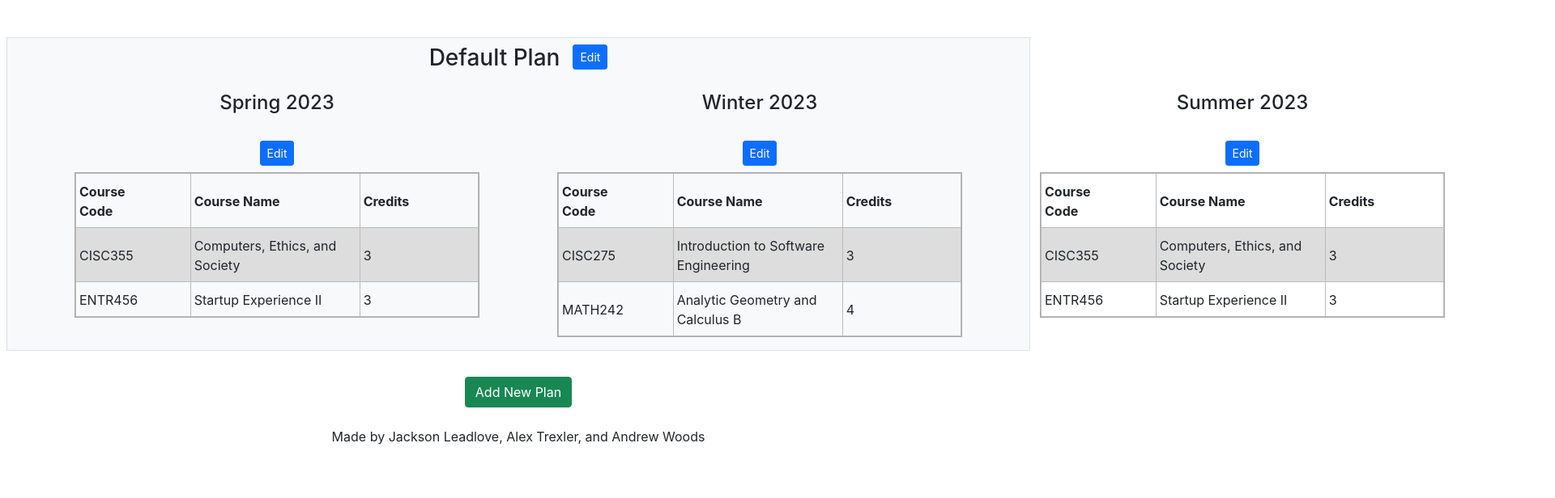
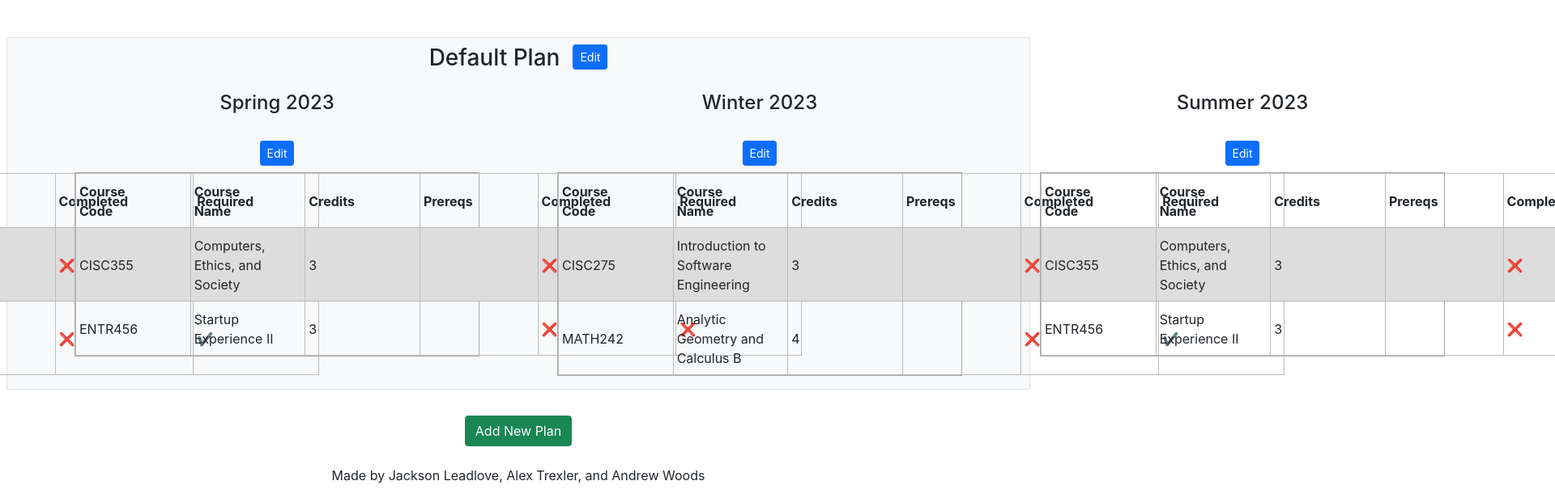
Before and after one commit to UD-CISC275-S22/cis-scheduler-team-12, a React (Create React App) app: page / in a window 1280 px wide. Shown: the part 360-976 px from the top of the page at 81% size, 1920 px wide, since content can reach past the window. Before the commit the page ends 928 px from the top, so only its background shows below. Built offline with nearby package versions, Linux system fonts and the light colour scheme.

Commit message:
added other course info to courselist component

```diff
--- a/src/components/CourseList.tsx
+++ b/src/components/CourseList.tsx
@@ -2,18 +2,32 @@ import React from "react";
 import { Course } from "../interfaces/course";
 
 export function CourseList({ courses }: { courses: Course[] }): JSX.Element {
+    function getEmoji(bool: boolean): string {
+        if (bool) {
+            return "✔️";
+        } else {
+            return "❌";
+        }
+    }
+
     return (
         <table width="500" className="Course-table">
             <tr>
                 <th>Course Code</th>
                 <th>Course Name</th>
                 <th>Credits</th>
+                <th>Prereqs</th>
+                <th>Completed</th>
+                <th>Required</th>
             </tr>
             {courses.map((course: Course) => (
                 <tr key={course.id}>
-                    <td width="20%">{course.code}</td>
-                    <td width="50%">{course.title}</td>
-                    <td width="30%">{course.credits}</td>
+                    <td>{course.code}</td>
+                    <td>{course.title}</td>
+                    <td>{course.credits}</td>
+                    <td>{course.prereqs.toString}</td>
+                    <td>{getEmoji(course.completed)}</td>
+                    <td>{getEmoji(course.required)}</td>
                 </tr>
             ))}
         </table>
```
